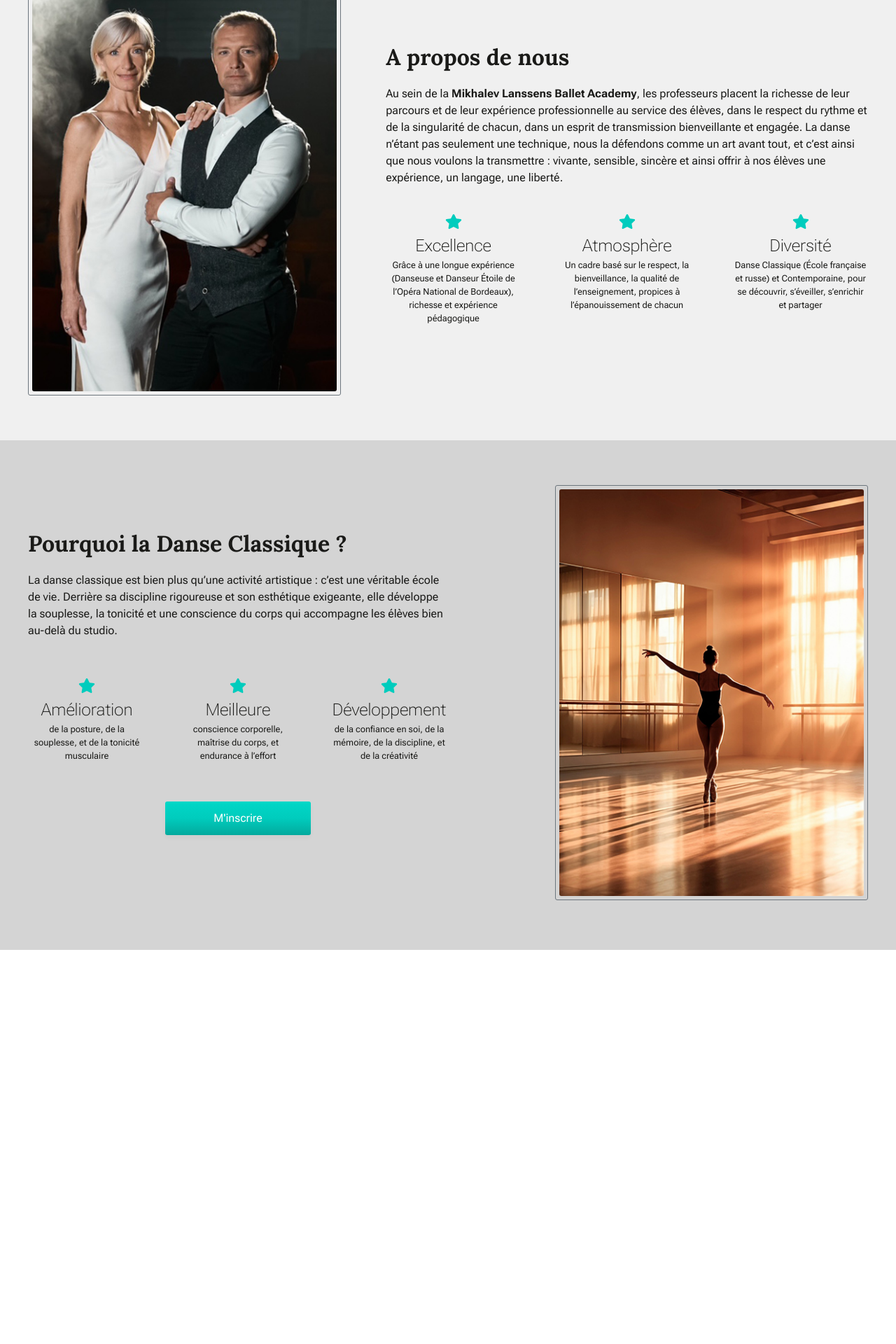
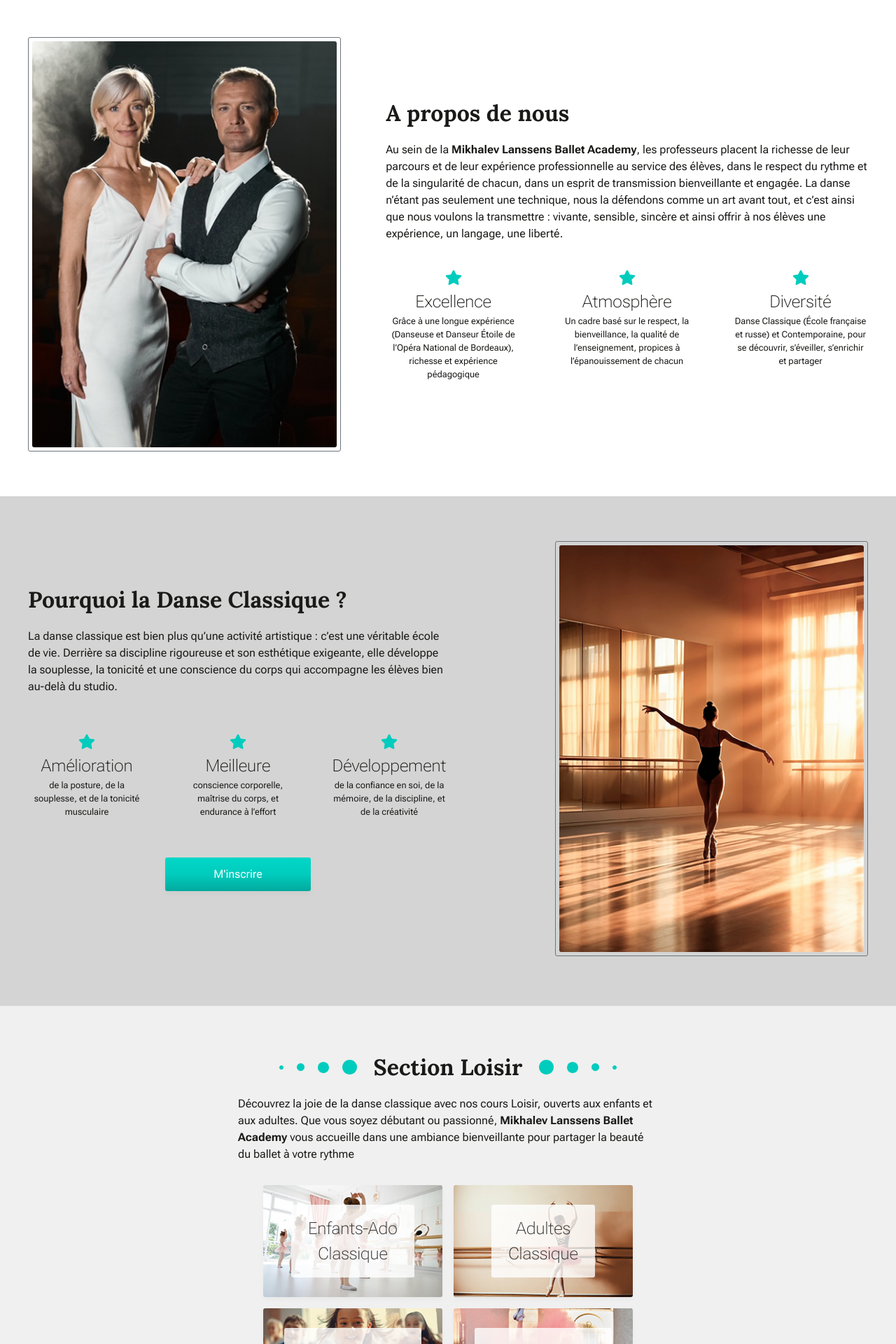
Before and after one commit to OlenaKolyada/mlba, a PHP site: page / in a window 1280 px wide. Shown: the part 760-2680 px from the top of the page at 70% size. Before the commit the page ends 2117 px from the top, so only its background shows below. Run offline with PHP 8.4, Linux system fonts and the light colour scheme; some web fonts are replaced.

Commit message:
Loisir is ready

```diff
--- a/css/layout.css
+++ b/css/layout.css
@@ -15,6 +15,12 @@ section {
     display: flex;
     flex-direction: column;
     align-items: center;
+}
+
+.section-center {
+    display: flex;
+    flex-direction: column;
+    margin: 0 auto;
 }
 /* Section END */
 
--- a/css/main.css
+++ b/css/main.css
@@ -2,7 +2,7 @@
 
 /* Hero START */
 section.hero {
-    height: 70vh;
+    height: 80vh;
     background-repeat: no-repeat;
     background-size: cover;
     background-position: center center;
@@ -41,7 +41,7 @@ section.hero {
 
 /* About START */
 #about {
-    background: var(--grey-extra-light);
+    background: var(--white);
 }
 
 #about .section-right {
@@ -64,7 +64,79 @@ section.hero {
 /* Ballet END */
 
 /* Section Loisir START */
+#loisir {
+    background: var(--grey-extra-light);
+}
 
+#loisir .section-center {
+    width: 50%;
+}
+#loisir .title-side-decorated {
+    display: flex;
+    align-items: center;
+    justify-content: center;
+    gap: 1.5rem;
+}
+
+#loisir .title-side-decorated img {
+    margin-bottom: 1rem;
+}
+
+#loisir .square-card-grid {
+    gap: 1rem;
+    display: grid;
+    grid-template-columns: repeat(2, 1fr);
+    max-width: 50rem;
+    margin: 1rem auto 0;
+}
+
+#loisir .square-card-item {
+    display: flex;
+    align-items: center;
+    justify-content: center;
+    text-align: center;
+    width: 16rem;
+    height: 10rem;
+    background-size: cover;
+    background-position: center;
+    box-shadow: var(--shadow);
+    border-radius: 3px;
+    text-decoration: none;
+    color: #333;
+    font-weight: 600;
+    transition: all 0.5s ease;
+    aspect-ratio: 1 / 1;
+}
+
+#loisir .square-card-item:hover {
+    background-color: rgba(255, 255, 255, 0.3);
+    background-blend-mode: overlay;
+    box-shadow: none;
+}
+
+#loisir .square-card-item h4 {
+    background-color: rgba(255, 255, 255, 0.8);
+    display: inline-block;
+    padding: 1rem 1.5rem;
+    border-radius: 3px;
+    margin: 0;
+}
+
+#loisir .square-card-item:nth-child(1) {
+    background-image: url('../images/main/enfants-classique.jpg');
+}
+
+#loisir .square-card-item:nth-child(2) {
+    background-image: url('../images/main/adultes-classique.jpg');
+}
+
+#loisir .square-card-item:nth-child(3) {
+    background-image: url('../images/main/enfants-contemporain.jpg');
+}
+
+#loisir .square-card-item:nth-child(4) {
+    background-image: url('../images/main/adultes-contemporain.jpg');
+}
 /* Section Loisir END */
 
 /* Section Pro START */
@@ -88,7 +160,8 @@ section.hero {
 /* Contacts Form END */
 
 /* Responsive */
-@media screen and (max-width: 1023px) {
+@media screen and (max-width: 1024px) {
+
 
     #about .section-right {
         width: 100%;
@@ -118,7 +191,11 @@ section.hero {
 }
 
 
-@media screen and (max-width: 767px) {
+@media screen and (max-width: 768px) {
+    section.hero {
+        height: 70vh;
+    }
+
     #ballet .section-left {
         width: 90%;
     }
@@ -132,7 +209,9 @@ section.hero {
 }
 
 @media screen and (max-width: 480px) {
-
+    section.hero {
+        height: 60vh;
+    }
 }
 
 @media screen and (max-width: 424px) {
--- a/index.html
+++ b/index.html
@@ -292,14 +292,39 @@
 	</section>
 <!--	Ballet END-->
 
+
+
 <!--	Section Loisir START-->
-	<section class="section-wrap">
+	<section class="section-wrap" id="loisir">
 		<div class="container">
 			<div class="section-row">
-				<div class="section-right">
+				<div class="section-center">
+					<div class="title-side-decorated">
+						<img alt="" src="images/decor-circles-mint-left.svg" aria-hidden="true">
+						<h2>Section Loisir</h2>
+						<img alt="" src="images/decor-circles-mint-right.svg" aria-hidden="true">
+					</div>
+					<div class="section-text">
+						<p>Découvrez la joie de la danse classique avec nos cours Loisir, ouverts aux enfants et aux adultes.
+							Que vous soyez débutant ou passionné, <strong>Mikhalev Lanssens Ballet Academy</strong> vous accueille dans une ambiance bienveillante
+							pour partager la beauté du ballet à votre rythme</p>
+					</div>
+					<div class="square-card-grid">
+						<a href="enfants-ado-classique.html" class="square-card-item">
+							<h4>Enfants-Ado<br>Classique</h4>
+						</a>
 
+						<a href="adultes-classique.html" class="square-card-item">
+							<h4>Adultes<br>Classique</h4>
+						</a>
+						<a href="ado-contemporain.html" class="square-card-item">
+							<h4>Ado<br>Contemporain</h4>
+						</a>
+						<a href="adultes-contemporain.html" class="square-card-item">
+							<h4>Adultes<br>Contemporain</h4>
+						</a>
 					</div>
-				<div class="section-left">
+				</div>
 
 				</div>
 			</div>
```
Lines whose indentation alone changed are shown as unchanged.
